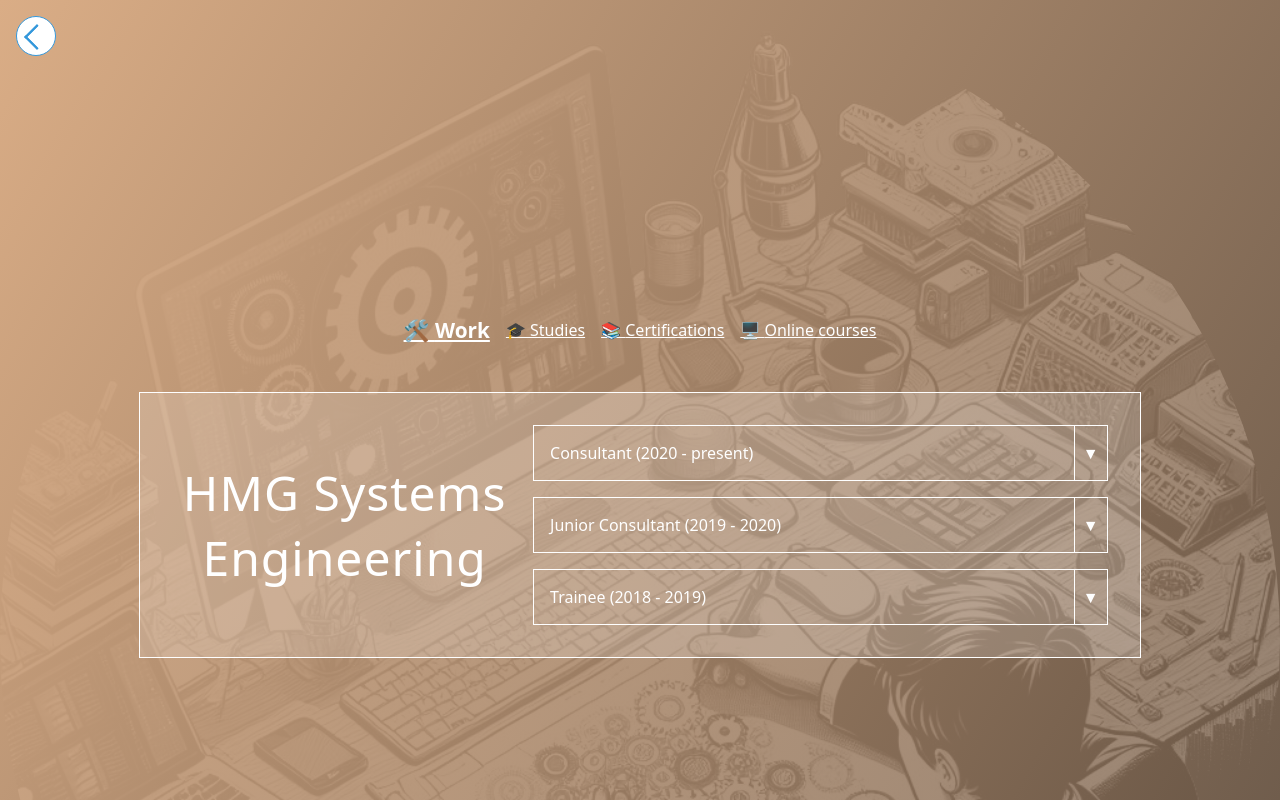
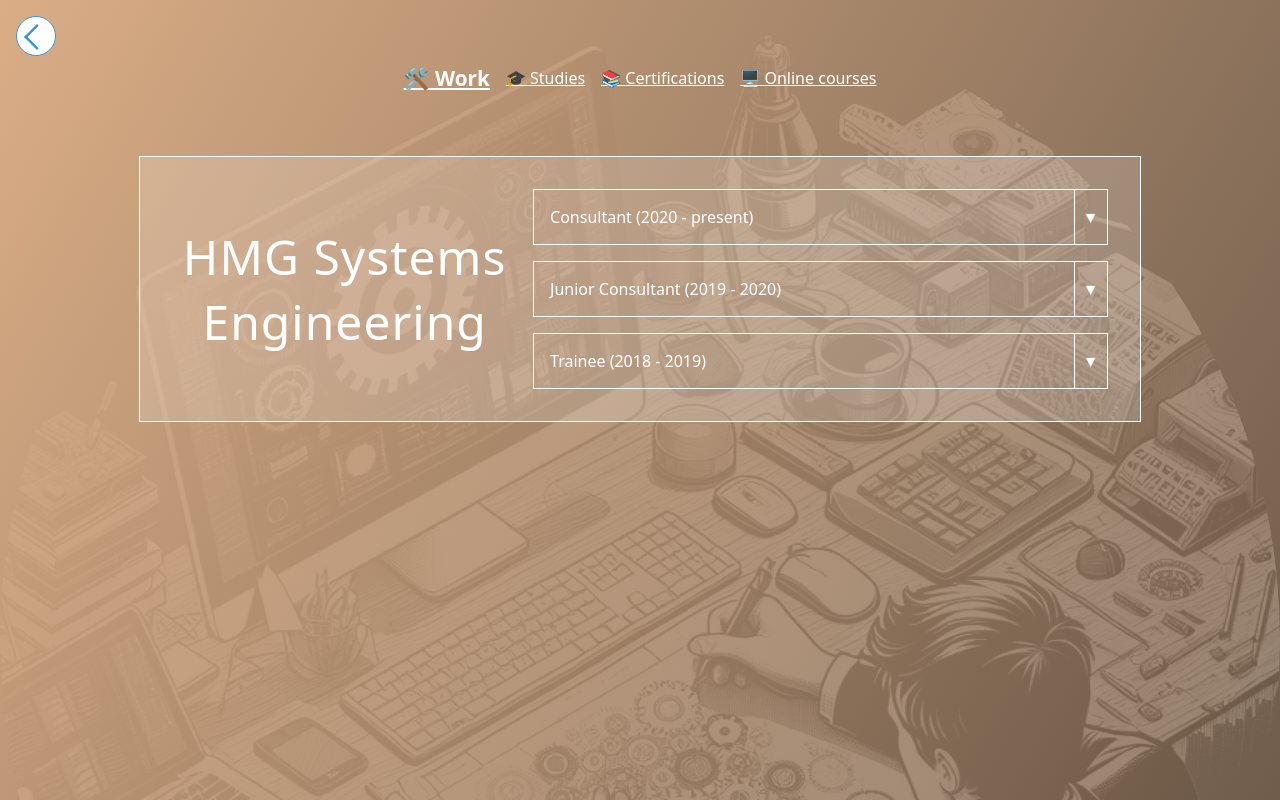
Before and after one commit to nck974/nichoko, an Angular app: page /career in a window 1280 px wide. Built offline with nearby package versions, Linux system fonts and the light colour scheme.

Commit message:
Improve layout of career site

```diff
--- a/src/app/sites/cv/cv.component.html
+++ b/src/app/sites/cv/cv.component.html
@@ -1,13 +1,11 @@
 <app-go-back-button></app-go-back-button>
 
-<div id="wrapper" class="full-screen-background bg-{{backgroundIndex}}">
+<div id="wrapper"
+    class="full-screen-background bg-{{backgroundIndex}} flex-vertical-centered">
 
     <!-- Background Image -->
     <app-background-image
         [backgroundImageUrl]="backgroundImageUrl"></app-background-image>
-
-    <!-- Page -->
-    <div class="page">
 
     <!-- Control section -->
     <div class="control-wrapper">
@@ -35,5 +33,3 @@
     }
 
 </div>
-
-</div>
--- a/src/app/sites/cv/cv.component.scss
+++ b/src/app/sites/cv/cv.component.scss
@@ -1,13 +1,3 @@
-// Global structure
-.page {
-    position: relative;
-    display: flex;
-    flex-direction: column;
-    justify-content: center;
-    gap: 2rem;
-    margin: 4rem 0;
-}
-
 // All controls
 .control-wrapper {
     display: flex;
@@ -15,7 +5,7 @@
     align-self: center;
     align-items: center;
     gap: 1rem;
-    margin: 1rem;
+    margin: 4rem 1rem;
 }
 
 // Single control
--- a/src/app/sites/home/home.component.html
+++ b/src/app/sites/home/home.component.html
@@ -1,5 +1,5 @@
 @for (pageContent of pagesContent; track pageContent.id; let index=$index) {
-<div #page class="full-screen-background hidden bg-{{index+1}}">
+<div #page class="full-screen-background hidden bg-{{index+1}} grid-centered">
 
     <!-- Background Image -->
     @if(pageContent.image){
--- a/src/app/sites/projects/projects.component.html
+++ b/src/app/sites/projects/projects.component.html
@@ -1,6 +1,6 @@
 <app-go-back-button></app-go-back-button>
 
-<div id="wrapper" class="full-screen-background bg-{{backgroundIndex}}">
+<div id="wrapper" class="full-screen-background bg-{{backgroundIndex}} flex-vertical-centered">
 
     <!-- Background Image -->
     <app-background-image
--- a/src/styles/layout.scss
+++ b/src/styles/layout.scss
@@ -1,9 +1,18 @@
 .full-screen-background {
     position: relative;
+    min-height: 100vh;
+    overflow: hidden;
+}
+
+.grid-centered {
     display: grid;
     place-items: center;
-    min-height: 100vh;
-    overflow: hidden;
+}
+
+.flex-vertical-centered {
+    display: flex;
+    flex-direction: column;
+    align-items: center;
 }
 
 .hidden {
```
Lines whose indentation alone changed are shown as unchanged.
